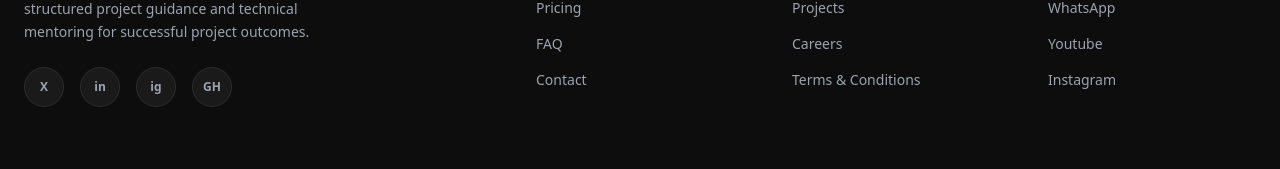
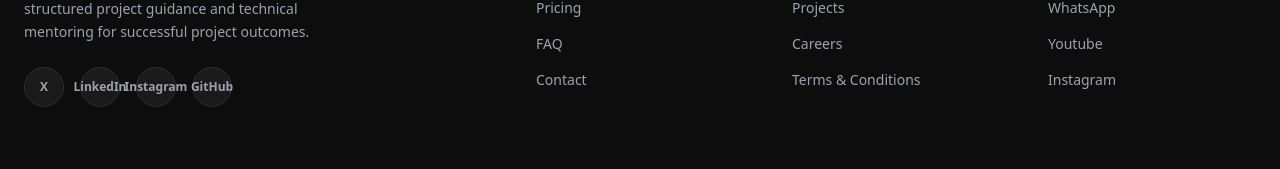
Before and after one commit to kickstartnetwork/kickstart-site, a Next.js app: page / in a window 1280 px wide. Shown: the part 7512-7681 px from the top of the page. Built offline with nearby package versions, Linux system fonts and the light colour scheme.

Commit message:
updated link labels

```diff
--- a/components/Footer.tsx
+++ b/components/Footer.tsx
@@ -24,9 +24,9 @@ export default function Footer() {
 
   const socialLinks = [
     { icon: "X", href: "#", label: "Twitter" },
-    { icon: "in", href: "#", label: "LinkedIn" },
-    { icon: "ig", href: "#", label: "Instagram" },
-    { icon: "GH", href: "#", label: "GitHub" },
+    { icon: "LinkedIn", href: "#", label: "LinkedIn" },
+    { icon: "Instagram", href: "#", label: "Instagram" },
+    { icon: "GitHub", href: "#", label: "GitHub" },
   ];
 
   return (
```
